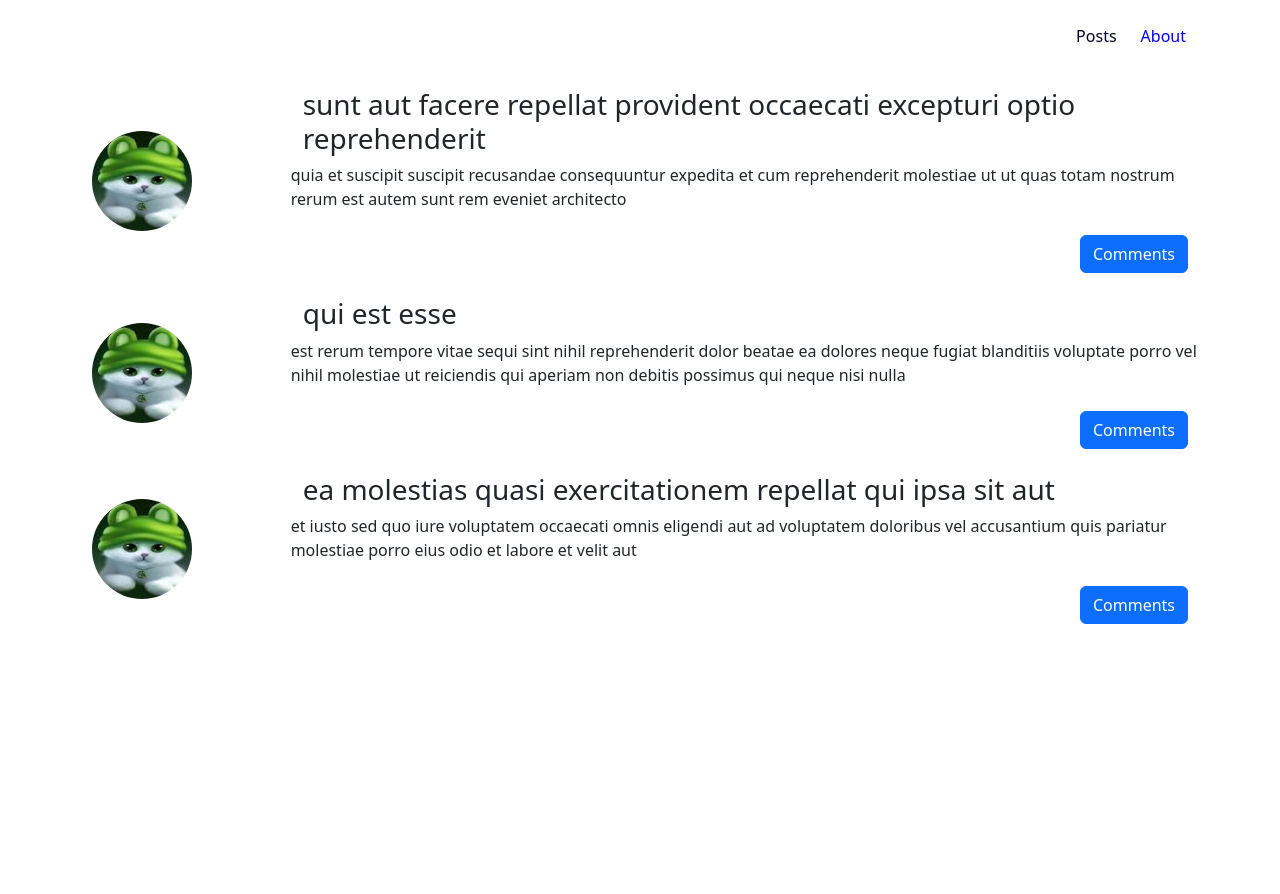
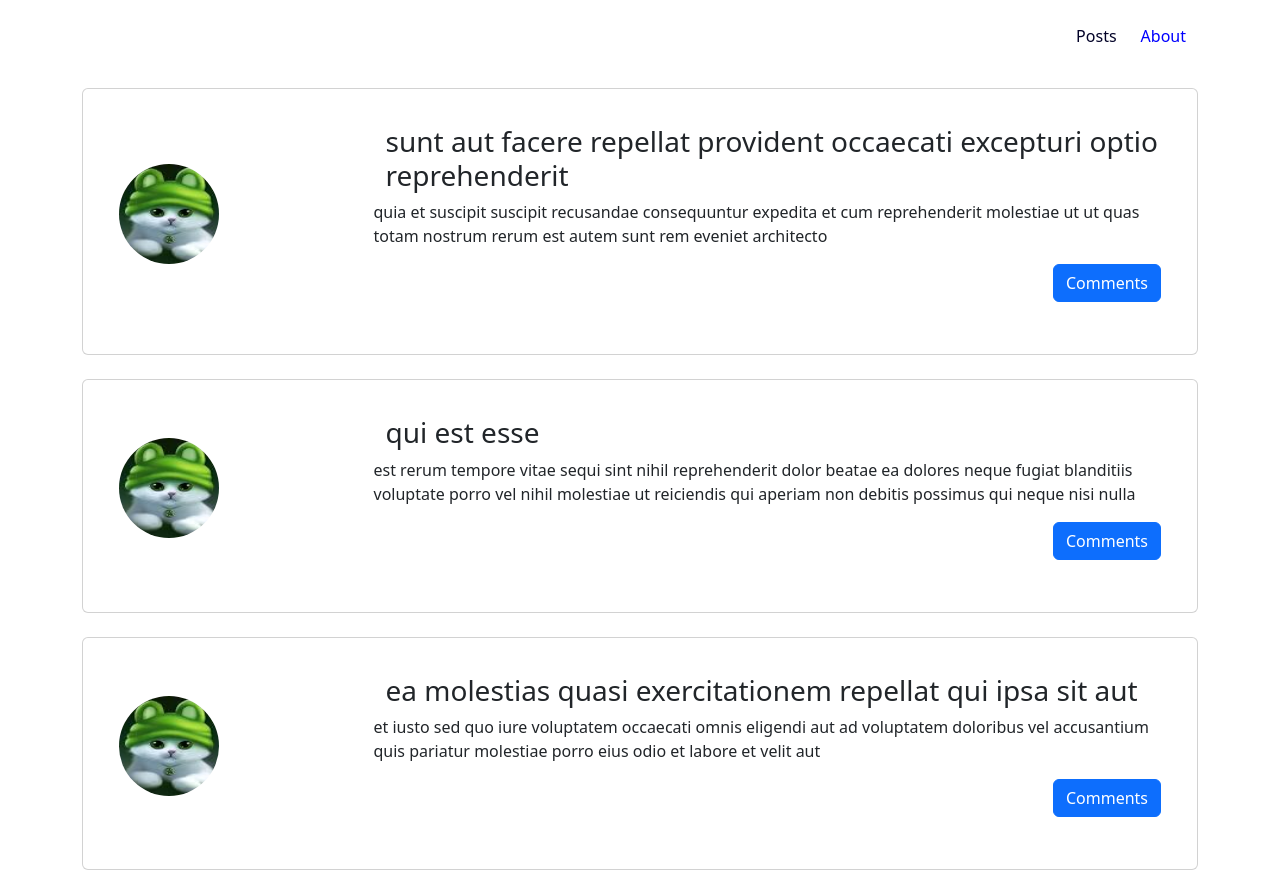
Before and after one commit to AntonAmialchenia/react-bootstrap-saga, a React (Vite) app: page / in a window 1280 px wide. Before the commit the page ends 800 px from the top, so only its background shows below. Built offline with nearby package versions, Linux system fonts and the light colour scheme.

Commit message:
Правка стилей поста

```diff
--- a/src/componets/App/PostItem/PostItem.module.scss
+++ b/src/componets/App/PostItem/PostItem.module.scss
@@ -1,7 +1,7 @@
 
 
 .wrapper {
-    padding: 0 10px;
+    padding: 20px;
 
     .image {
     width: 100px;
@@ -12,7 +12,12 @@
         text-align: end;
     }
 
-    @media screen and (width < 768px) {
-        flex-direction: column;
+    .row {
+        @media screen and (width < 768px) {
+            gap: 15px;
+            flex-direction: column;
+        }
     }
+
+
 }
--- a/src/componets/App/PostItem/PostItem.tsx
+++ b/src/componets/App/PostItem/PostItem.tsx
@@ -1,5 +1,5 @@
 import React, { FC, useState } from "react";
-import { Button, Col, Image, Row } from "react-bootstrap";
+import { Button, Card, Col, Image, Row } from "react-bootstrap";
 import avatar from "../../../assets/Avatar.jpg";
 
 import styles from "./PostItem.module.scss";
@@ -52,21 +52,26 @@ export const PostItem: FC<PostItemProps> = ({ post }) => {
   const [show, setShow] = useState<boolean>(false);
 
   return (
-    <Row className={`gap-4 align-items-center  ${styles.wrapper}`}>
-      <Col xs={3} md={2}>
+    <Card className={`mb-4 ${styles.wrapper}`}>
+      <Card.Body>
+        <Row className={`align-items-center mb-3 ${styles.row}`}>
+          <Col sm={3} md={3}>
             <Image className={styles.image} src={avatar} roundedCircle />
           </Col>
           <Col>
-        <Row className="fz-1">
+            <Row>
               <h3>{post.title}</h3>
             </Row>
-        <Row className="mb-4">{post.body}</Row>
+            <Row className="mb-3">{post.body}</Row>
             <Row>
               <Col className={styles.button}>
-            <Button onClick={() => setShow((prev) => !prev)}>Comments</Button>
+                <Button onClick={() => setShow((prev) => !prev)}>
+                  Comments
+                </Button>
               </Col>
             </Row>
           </Col>
+        </Row>
         <Row className="justify-content-end">
           <Col sm={6}>
             {show &&
@@ -75,6 +80,7 @@ export const PostItem: FC<PostItemProps> = ({ post }) => {
               ))}
           </Col>
         </Row>
-    </Row>
+      </Card.Body>
+    </Card>
   );
 };
--- a/src/componets/App/PostList/PostList.tsx
+++ b/src/componets/App/PostList/PostList.tsx
@@ -26,10 +26,10 @@ const posts: Post[] = [
 
 export const PostList: FC = () => {
   return (
-    <div>
+    <>
       {posts.map((post) => (
         <PostItem key={post.id} post={post} />
       ))}
-    </div>
+    </>
   );
 };
```
Lines whose indentation alone changed are shown as unchanged.
